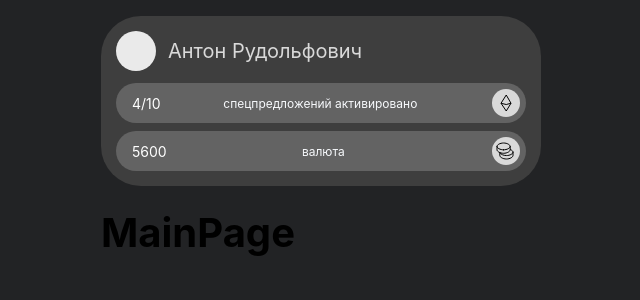
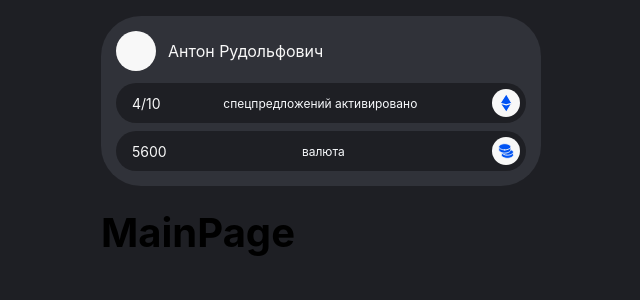
Before and after one commit to Super-Cereal/vtb-hack-workwolf, a React app in the folder frontend/: page / in a window 1280 px wide. Shown: the top 300 px of the page, without its empty margins (319-959 px from the left). Built offline with nearby package versions, Linux system fonts and the light colour scheme.

Commit message:
front: Добавить цвета в css-переменные, в хедер, и шаблон карточки

```diff
--- a/frontend/src/app/app.module.css
+++ b/frontend/src/app/app.module.css
@@ -1,8 +1,20 @@
 .page {
   display: flex;
   justify-content: center;
-  background-color: #222325;
+  background-color: var(--bg-color-primary);
   min-height: 100vh;
+
+  --bg-color-primary: #1e1f24;
+  --bg-color-secondary: #303239;
+  --bg-color-special: #0153f4;
+  --bg-color-white: #f8f8f8;
+
+  --font-color-primary: #f8f8f8;
+  --font-color-secondary: #f7f9fc;
+  --font-color-special: #fdf6fc;
+
+  --color-special: #2a70f2;
+  --color-white: #fff5f7;
 }
 
 .layout {
--- a/frontend/src/app/app.tsx
+++ b/frontend/src/app/app.tsx
@@ -1,7 +1,7 @@
 import React from "react";
 import { createBrowserRouter, RouterProvider } from "react-router-dom";
 
-import { Header } from "@/components/header/ui/header";
+import { Header } from "@/components/header";
 import { LessonPage } from "@/pages/lessonPage";
 import { LessonsListPage } from "@/pages/lessonsListPage";
 import { LessonTestPage } from "@/pages/lessonTestPage";
--- a/frontend/src/components/header/index.ts
+++ b/frontend/src/components/header/index.ts
@@ -0,0 +1 @@
+export { Header } from "./ui/header";
--- a/frontend/src/components/header/ui/header.module.css
+++ b/frontend/src/components/header/ui/header.module.css
@@ -9,8 +9,8 @@
   padding: 15px;
   border-radius: 40px;
 
-  background-color: #3e3e3e;
-  color: #fff;
+  background-color: var(--bg-color-secondary);
+  color: var(--font-color-primary);
 
   .infoBlocksList {
     display: flex;
@@ -42,16 +42,14 @@
     height: 40px;
     border-radius: 999px;
 
-    background-color: #eaeaea;
+    background-color: var(--bg-color-white);
   }
 
   .userName {
     margin-left: 12px;
 
-    font-size: 1rem;
+    font-size: 0.8rem;
     font-weight: 400;
-
-    color: #d9d9d9;
   }
 }
 
@@ -63,15 +61,14 @@
   padding: 6px;
   padding-left: 16px;
 
-  background-color: #636363;
+  background-color: var(--bg-color-primary);
   border-radius: 100px;
 
   font-size: 0.7rem;
-  color: #fff;
 
   .infoText {
     font-size: 0.6rem;
-    color: #f7f9fc;
+    color: var(--font-color-secondary);
   }
 
   .iconWrapper {
@@ -85,6 +82,6 @@
 
     border-radius: 50%;
 
-    background-color: #d9d9d9;
+    background-color: var(--bg-color-white);
   }
 }
--- a/frontend/src/components/header/ui/header.tsx
+++ b/frontend/src/components/header/ui/header.tsx
@@ -32,7 +32,7 @@ export const Header = ({ className }: Props) => {
   }, []);
 
   if (isLoading || !data) {
-    return <header className={styles.header}>загрузка...</header>;
+    return <header className={cx(styles.header, className)}>загрузка...</header>;
   }
 
   return (
--- a/frontend/src/shared/ui/icons/ui/coins.tsx
+++ b/frontend/src/shared/ui/icons/ui/coins.tsx
@@ -1,22 +1,30 @@
 import React from "react";
 
 export const IconCoins = ({ className }: { className?: string }) => (
-  <svg className={className} xmlns="http://www.w3.org/2000/svg" width="24" height="24" viewBox="0 0 24 24" fill="none">
+  <svg
+    className={className}
+    xmlns="http://www.w3.org/2000/svg"
+    width="22"
+    height="22"
+    viewBox="0 0 24 24"
+    fill="#0153F4"
+    style={{ marginRight: -2 }}
+  >
     <path
       d="M19 13.1428V16.5714C19 18.0571 16.0503 20 12.4117 20C8.77313 20 5.82349 18.0571 5.82349 16.5714V13.7143"
-      stroke="black"
+      stroke="currentColor"
       strokeLinecap="round"
       strokeLinejoin="round"
     />
     <path
       d="M6.1001 14.0103C6.91422 15.3223 9.43186 16.5531 12.4116 16.5531C16.0502 16.5531 18.9999 14.7177 18.9999 13.1405C18.9999 12.2548 18.0709 11.2845 16.613 10.6034"
-      stroke="black"
+      stroke="currentColor"
       strokeLinecap="round"
       strokeLinejoin="round"
     />
     <path
       d="M16.1765 7.42859V10.8572C16.1765 12.3429 13.2268 14.2857 9.58824 14.2857C5.94965 14.2857 3 12.3429 3 10.8572V7.42859"
-      stroke="black"
+      stroke="currentColor"
       strokeLinecap="round"
       strokeLinejoin="round"
     />
@@ -24,7 +32,7 @@ export const IconCoins = ({ className }: { className?: string }) => (
       fillRule="evenodd"
       clipRule="evenodd"
       d="M9.58824 10.8389C13.2268 10.8389 16.1765 9.00343 16.1765 7.42629C16.1765 5.84914 13.2268 4 9.58824 4C5.94965 4 3 5.848 3 7.42629C3 9.00343 5.94965 10.8389 9.58824 10.8389Z"
-      stroke="black"
+      stroke="currentColor"
       strokeLinecap="round"
       strokeLinejoin="round"
     />
--- a/frontend/src/shared/ui/icons/ui/specialOffers.tsx
+++ b/frontend/src/shared/ui/icons/ui/specialOffers.tsx
@@ -1,10 +1,17 @@
 import React from "react";
 
 export const IconSpecialOffers = ({ className }: { className?: string }) => (
-  <svg className={className} xmlns="http://www.w3.org/2000/svg" width="12" height="18" viewBox="0 0 12 18" fill="none">
+  <svg
+    className={className}
+    xmlns="http://www.w3.org/2000/svg"
+    width="14"
+    height="22"
+    viewBox="0 0 12 18"
+    fill="#0153F4"
+  >
     <path
       d="M1 9.25692L6.2381 1L11 9.25692M1 9.25692L6.2381 17L11 9.25692M1 9.25692L6.2381 10.5238L11 9.25692"
-      stroke="black"
+      stroke="currentColor"
     />
   </svg>
 );
```
